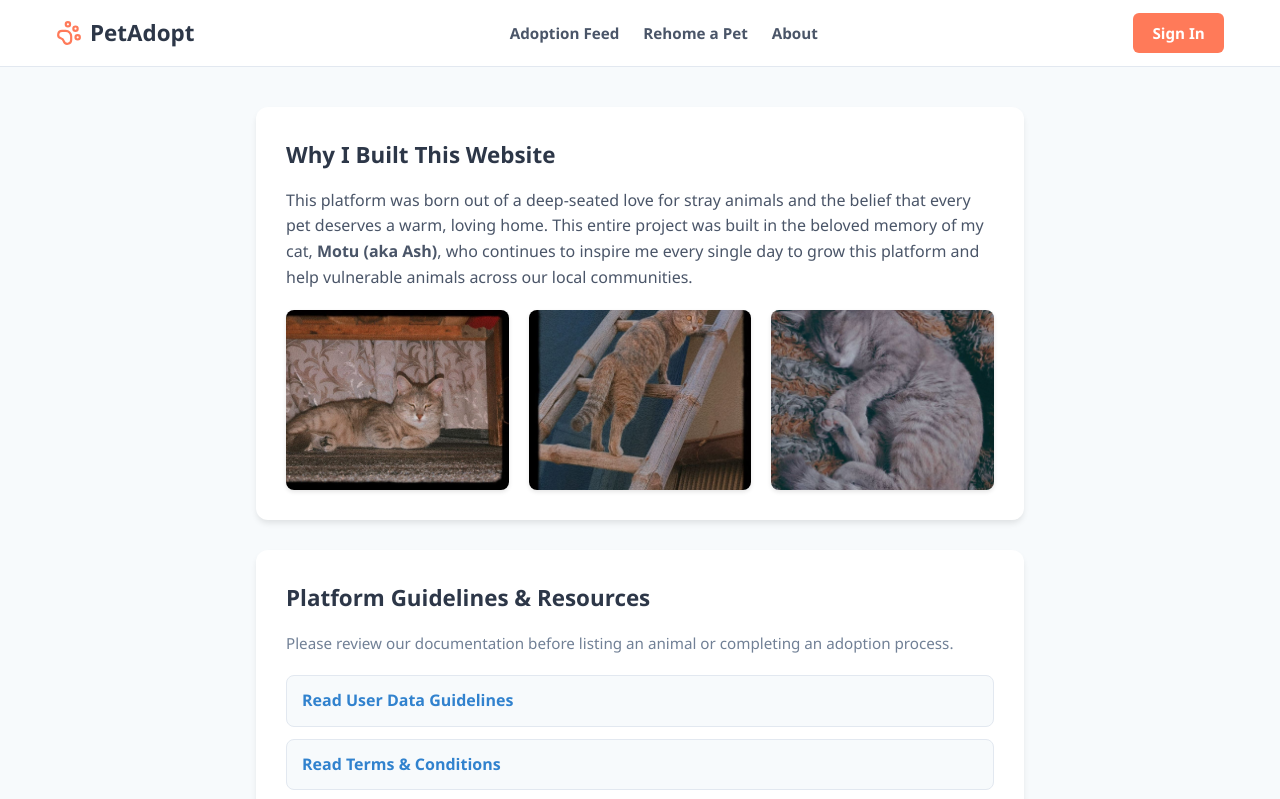
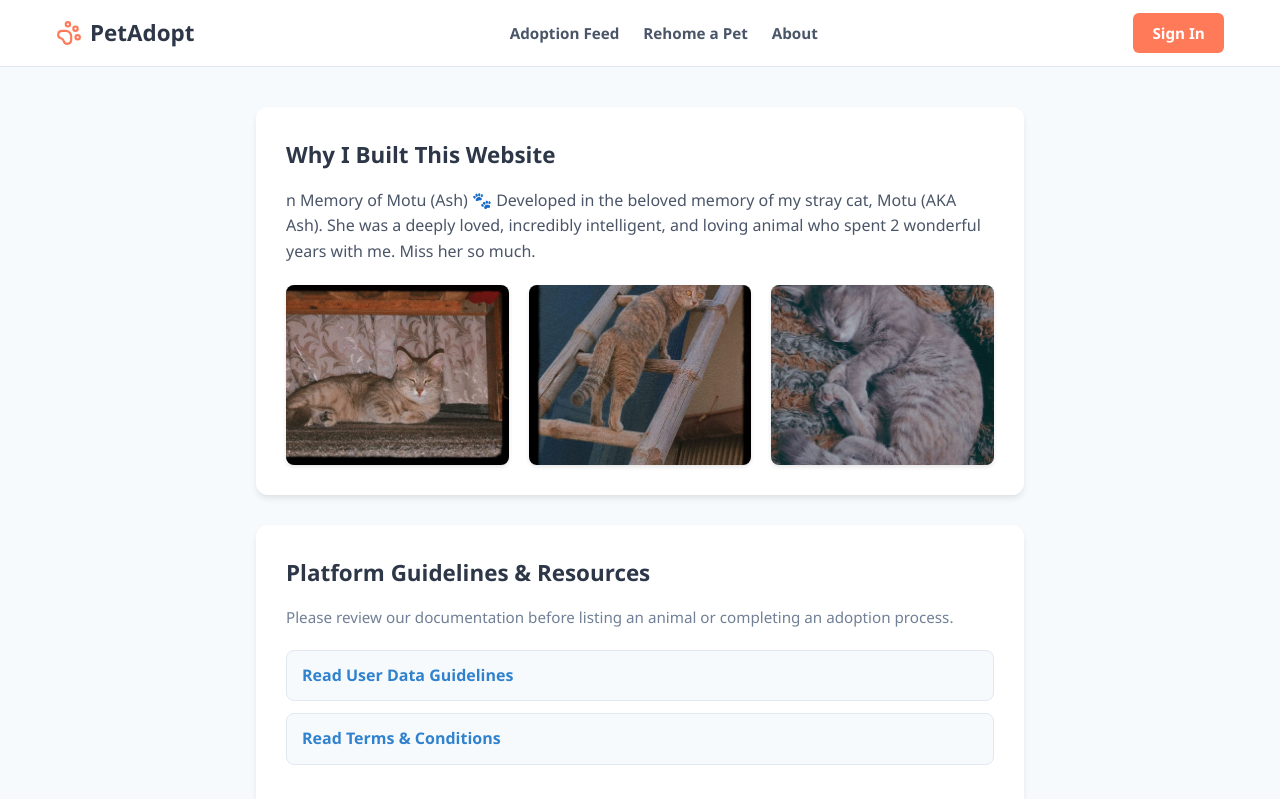
Before and after one commit to sobiboby1/Pet-adoption, a React (Vite) app: page /about in a window 1280 px wide. Shown: the top 799 px of the page. Built offline with nearby package versions, Linux system fonts and the light colour scheme; no server answers; the database is empty.

Commit message:
docs: update about section details for my cat

```diff
--- a/src/pages/About.jsx
+++ b/src/pages/About.jsx
@@ -7,10 +7,10 @@ function About() {
       <div className="about-section" style={{ marginTop: '1rem' }}>
         <h3 className="about-subtitle">Why I Built This Website</h3>
         <p className="about-text">
-          This platform was born out of a deep-seated love for stray animals and the belief that every pet
-          deserves a warm, loving home. This entire project was built in the beloved memory of my cat,
-          <strong> Motu (aka Ash)</strong>, who continues to inspire me every single day to grow this
-          platform and help vulnerable animals across our local communities.
+          n Memory of Motu (Ash) 🐾
+Developed in the beloved memory of my stray cat, Motu (AKA Ash).
+
+She was a deeply loved, incredibly intelligent, and loving animal who spent 2 wonderful years with me. Miss her so much.
         </p>
 
         {/* Cat Image Grid */}
```
